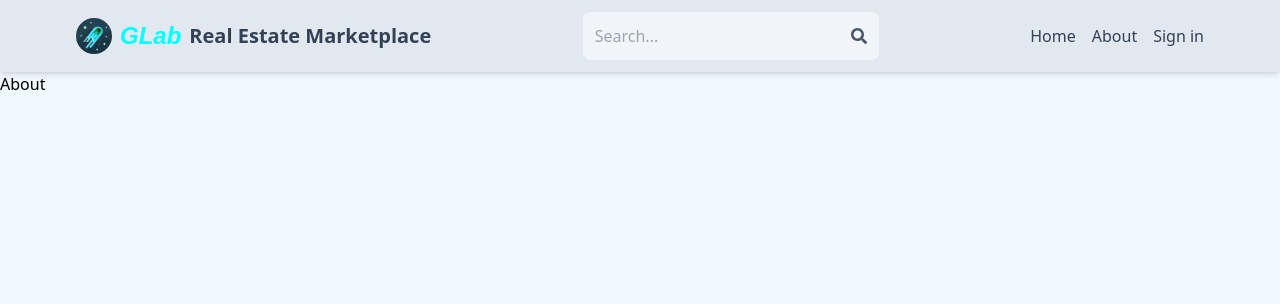
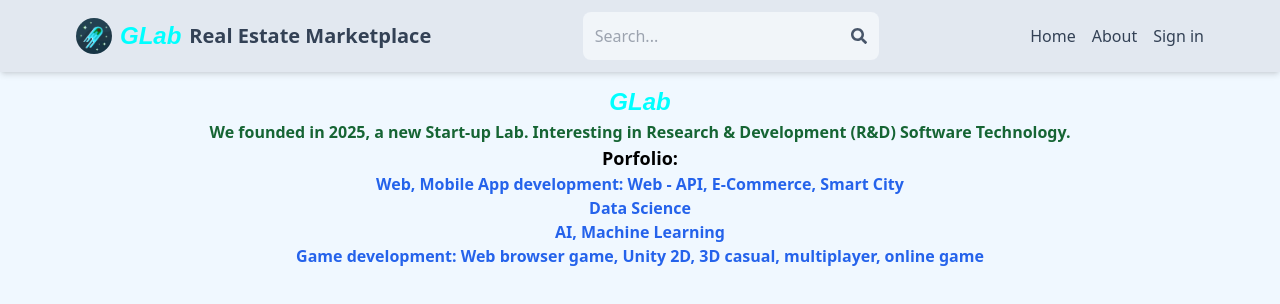
Before and after one commit to GLab-cloud/MERN, a React (Vite) app in the folder client/: page /about in a window 1280 px wide. Shown: the top 304 px of the page. Built offline with nearby package versions, Linux system fonts and the light colour scheme; no server answers.

Commit message:
GLab - About Page

```diff
--- a/client/src/components/ListingItem.jsx
+++ b/client/src/components/ListingItem.jsx
@@ -11,7 +11,7 @@ export default function ListingItem({ listing }) {
             "https://rentapartment.vn/wp-content/uploads/2021/03/Real-estate-la-gi.jpg"
           }
           alt="listing cover image"
-          className="h-[320px] sm:h-[220px]w-full object-cover hover:scale-105 transition-scale duration-300"
+          className="h-[320px] sm:h-[220px] w-full object-cover hover:scale-105 transition-scale duration-300"
         ></img>
         <div className="p-3 flex flex-col gap-2 w-full">
           <p className="truncate text-lg font-semibold text-slate-700">
--- a/client/src/pages/About.jsx
+++ b/client/src/pages/About.jsx
@@ -1,4 +1,24 @@
-import React from 'react'
+import React from "react";
 export default function About() {
-  return <div>About</div>
+  return (
+    <div className="text-center mt-3">
+      <p className="logo ">GLab</p>
+      <p className="text-green-800 font-semibold">
+        We founded in 2025, a new Start-up Lab. Interesting in Research &
+        Development (R&D) Software Technology.
+      </p>
+      <p className="font-semibold text-center text-lg"> Porfolio: </p>
+      <ul class="list-disc text-blue-600 dark:text-sky-400 font-semibold text-center">
+        <li className="">
+          Web, Mobile App development: Web - API, E-Commerce, Smart City
+        </li>
+        <li>Data Science </li>
+        <li>AI, Machine Learning </li>
+        <li>
+          Game development: Web browser game, Unity 2D, 3D casual, multiplayer,
+          online game{" "}
+        </li>
+      </ul>
+    </div>
+  );
 }
--- a/client/src/pages/Listing.jsx
+++ b/client/src/pages/Listing.jsx
@@ -81,9 +81,9 @@ export default function Listing() {
               ))
             ) : (
               <img
-                className="w-full h-[430px] flex justify-center mt-2 rounded-lg p-2 object-cover"
+                className="p-3 mt-3 h-[320px] sm:h-[220px] w-full rounded-full hover:scale-105 transition-scale duration-300"
                 src="https://rentapartment.vn/wp-content/uploads/2021/03/Real-estate-la-gi.jpg"
-              />
+              ></img>
             )}
           </Swiper>
           <div className="fixed top-[13%] right-[3%] z-10 border rounded-full w-12 h-12 flex justify-center items-center bg-slate-100 cursor-pointer">
```
